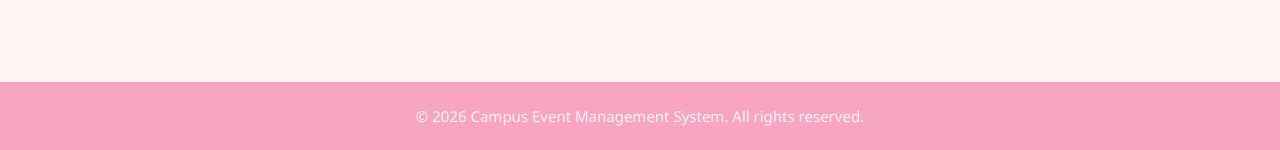
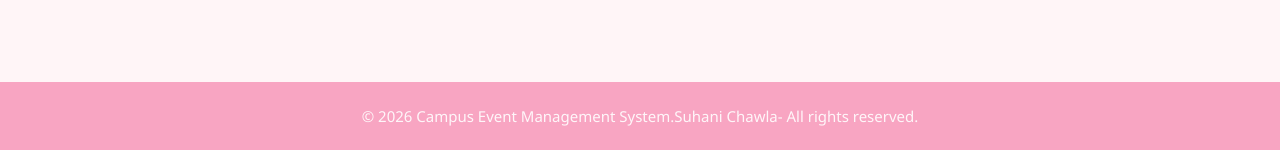
Before and after one commit to suhanichawla29/campus-events, a PHP site: page /auth.php in a window 1280 px wide. Shown: the part 680-830 px from the top of the page. Run offline with PHP 8.4, Linux system fonts and the light colour scheme.

Commit message:
Update footer text to include author name

```diff
--- a/includes/footer.php
+++ b/includes/footer.php
@@ -1,6 +1,6 @@
 </div>
 <footer class="footer">
-    <p>&copy; 2026 Campus Event Management System. All rights reserved.</p>
+    <p>&copy; 2026 Campus Event Management System.Suhani Chawla- All rights reserved.</p>
 </footer>
 <script src="assets/js/script.js"></script>
 </body>
```
